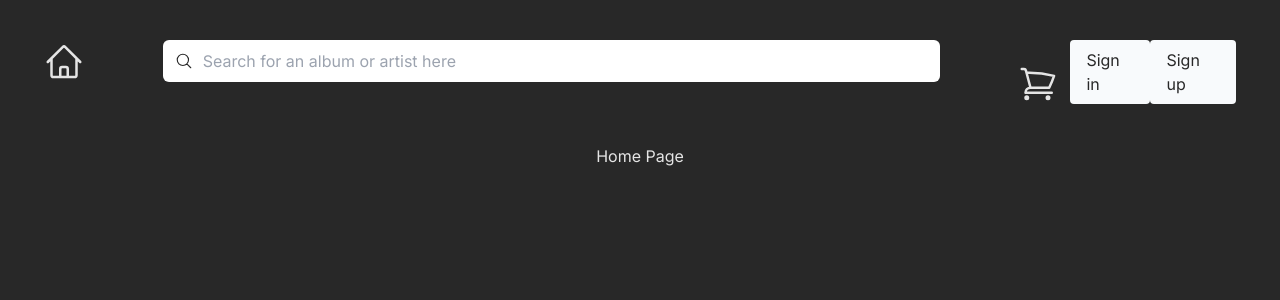
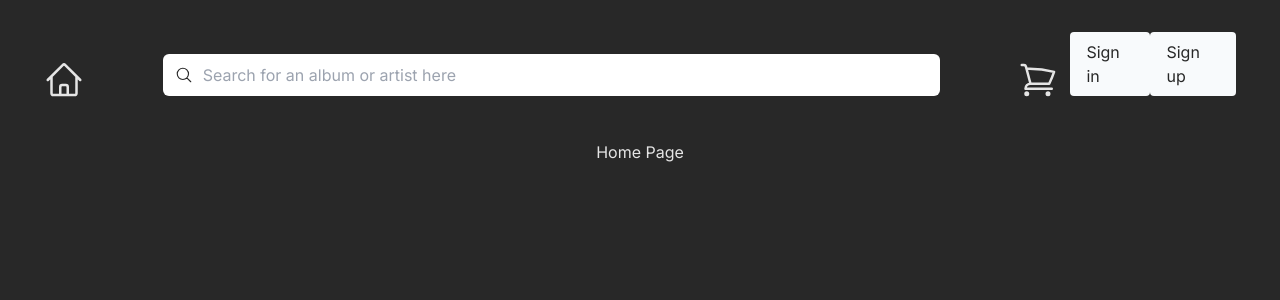
Before and after one commit to danieldenton/record-store, a Next.js app: page / in a window 1280 px wide. Shown: the top 300 px of the page. Built offline with nearby package versions, Linux system fonts and the light colour scheme; no server answers.

Commit message:
styled for now

```diff
--- a/src/app/components/search.tsx
+++ b/src/app/components/search.tsx
@@ -21,7 +21,7 @@ export default function Search() {
   }, 300);
 
   return (
-    <div className="mx-auto">
+    <div className="mx-auto mb-1">
       <label htmlFor="search" className="sr-only">
         Search
       </label>
--- a/src/app/navbar.tsx
+++ b/src/app/navbar.tsx
@@ -13,7 +13,7 @@ export default async function Navbar() {
   const user = await getUser();
 
   return (
-    <div className="w-full flex felx-wrap justify-between mx-auto mb-10 pt-10">
+    <div className="w-full flex h-[100px] justify-between mx-auto mb-10 pt-10">
       <div className="h-full w-full pl-11 flex items-end justify-between">
         <Link href="/">
           <HomeIcon className="h-10" />
@@ -27,19 +27,19 @@ export default async function Navbar() {
         {user ? (
           <>
             <div className="flex flex-col mr-2">
-              <p className="flex justify-end text-xs">Logged in as:</p>
+              <p className="flex justify-end text-[13px]">Logged in as:</p>
               <p className="flex justify-center">{user.given_name}</p>
             </div>
-            <LogoutLink className="bg-slate-50 text-black py-2 px-4 rounded w-15">
+            <LogoutLink className="bg-slate-50 text-black py-2 px-4 rounded w-15 mb-1">
               Log out
             </LogoutLink>
           </>
         ) : (
           <>
-            <LoginLink className="bg-slate-50 text-black py-2 px-4 rounded ">
+            <LoginLink className="bg-slate-50 text-black py-2 px-4 rounded mb-1">
               Sign in
             </LoginLink>
-            <RegisterLink className="bg-slate-50 text-black py-2 px-4 rounded">
+            <RegisterLink className="bg-slate-50 text-black py-2 px-4 rounded mb-1">
               Sign up
             </RegisterLink>
           </>
```
